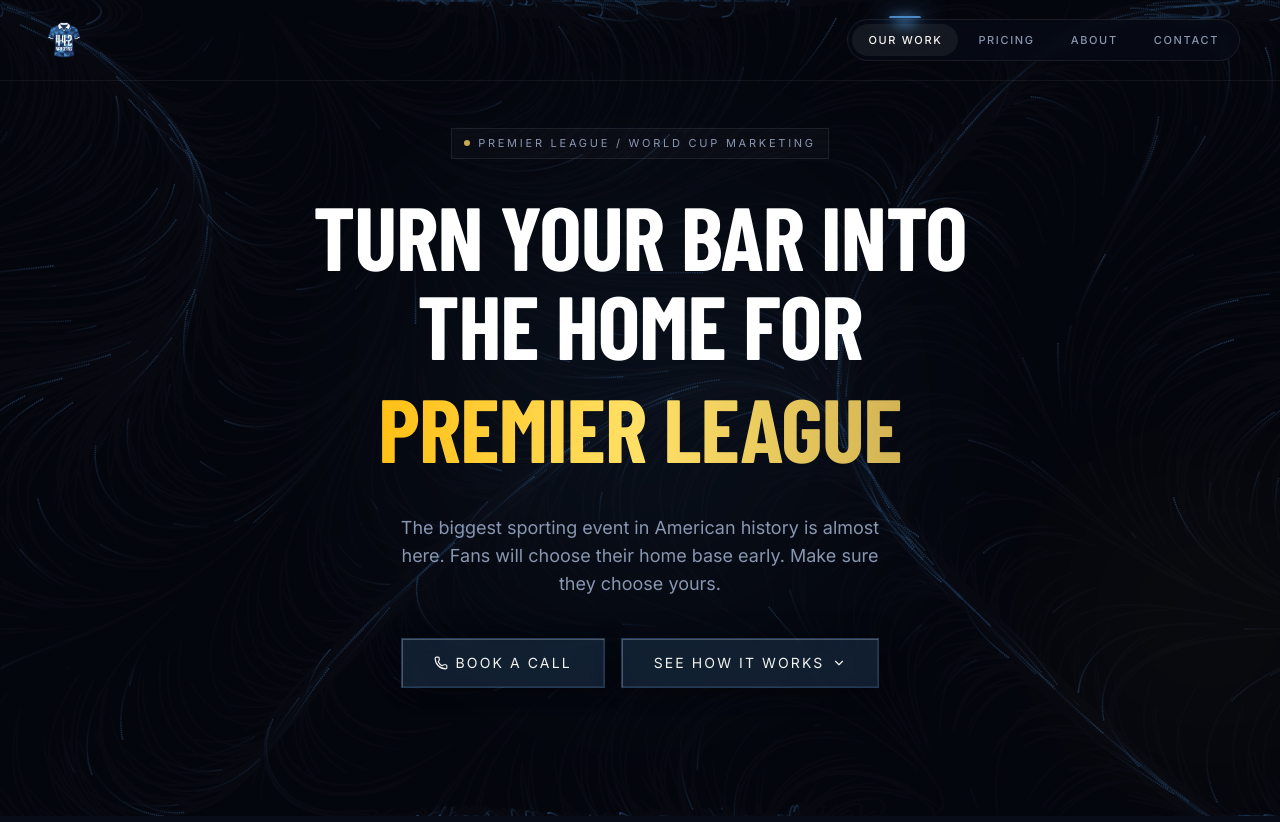
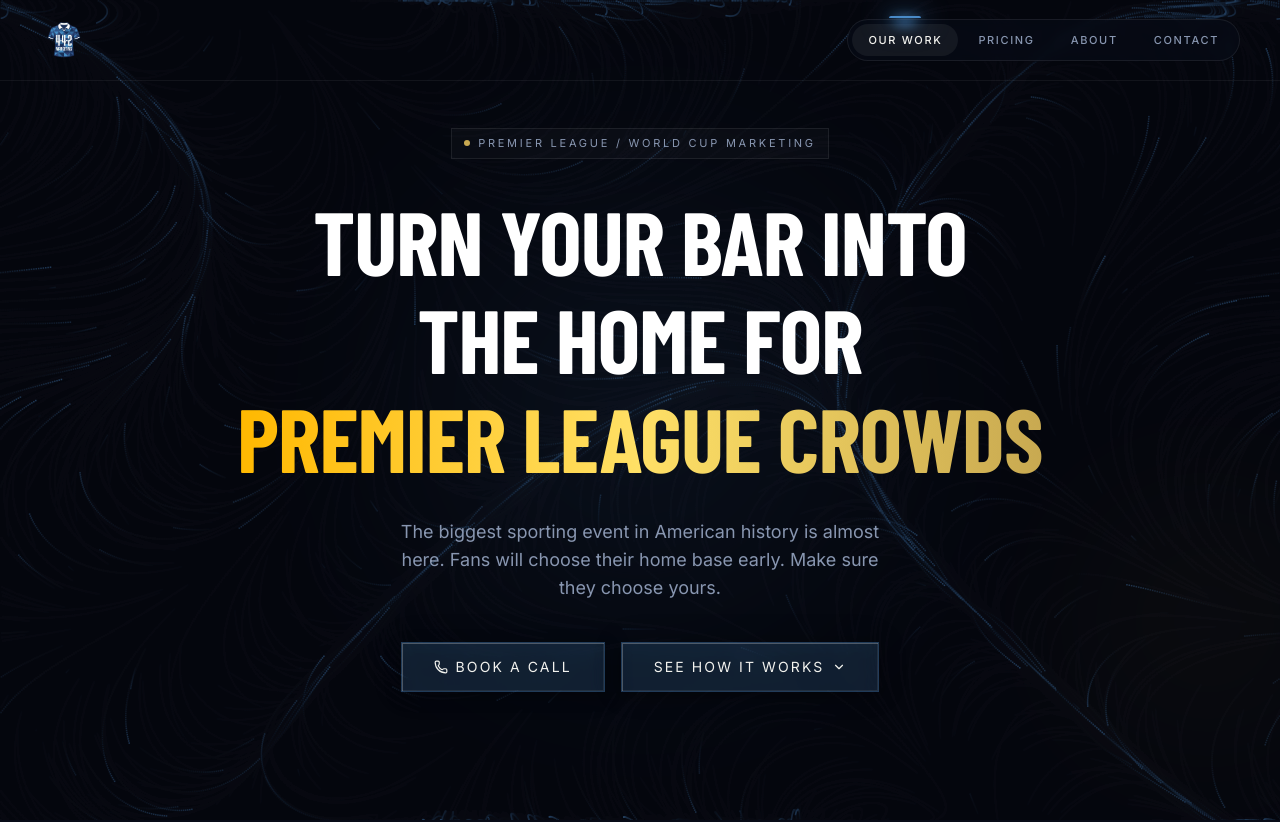
Before and after one commit to seanodowd7/offical442website, a Next.js app: page / in a window 1280 px wide. Shown: the top 822 px of the page. Built offline with nearby package versions, Linux system fonts and the light colour scheme; a web font is replaced by a local one.

Commit message:
Inline rotating phrase into h1 — no container, no gaps, full phrases restored

```diff
--- a/components/ui/animated-hero.tsx
+++ b/components/ui/animated-hero.tsx
@@ -9,8 +9,8 @@
 const titles = [
   "packed matchdays",
   "soccer fans",
-  "Premier League",
-  "Champions League",
+  "Premier League crowds",
+  "Champions League nights",
   "The World Cup",
 ];
 
@@ -26,23 +26,15 @@
   }, []);
 
   return (
-    <div
-      className="relative mt-1 w-full overflow-hidden"
-      style={{ height: "clamp(2.8rem, 8.5vw, 8rem)" }}
-    >
     <AnimatePresence mode="wait">
       <motion.span
         key={currentIndex}
-          initial={{ opacity: 0, y: "80%" }}
+        initial={{ opacity: 0, y: "0.3em" }}
         animate={{ opacity: 1, y: 0 }}
-          exit={{ opacity: 0, y: "-80%" }}
+        exit={{ opacity: 0, y: "-0.3em" }}
         transition={{ duration: 0.45, ease: [0.22, 1, 0.36, 1] }}
-          className="absolute inset-0 flex items-center justify-center font-display font-extrabold uppercase"
         style={{
-            fontSize: "clamp(2.2rem, 7vw, 6.5rem)",
-            letterSpacing: "-0.01em",
-            lineHeight: 1.0,
-            whiteSpace: "nowrap",
+          display: "inline-block",
           background: "linear-gradient(90deg, #FFB800, #FFE066, #C8A951)",
           WebkitBackgroundClip: "text",
           WebkitTextFillColor: "transparent",
@@ -52,7 +44,6 @@
         {titles[currentIndex]}
       </motion.span>
     </AnimatePresence>
-    </div>
   );
 }
 
@@ -110,21 +101,20 @@
           transition={{ duration: 0.7, delay: 0.2, ease: [0.25, 0.4, 0.25, 1] }}
         >
           <h1
-            className="font-display font-extrabold uppercase leading-none text-white"
+            className="font-display font-extrabold uppercase leading-none text-white text-center"
             style={{
               fontSize: "clamp(2.2rem, 7vw, 6.5rem)",
               letterSpacing: "-0.01em",
-              lineHeight: 1.0,
+              lineHeight: 1.1,
             }}
           >
             Turn your bar into
             <br />
             the home for
+            <br />
+            <RotatingWord />
           </h1>
         </motion.div>
-
-        {/* Rotating word — isolated so re-renders stay contained */}
-        <RotatingWord />
 
         {/* Subtitle */}
         <motion.p
```
Lines whose indentation alone changed are shown as unchanged.
